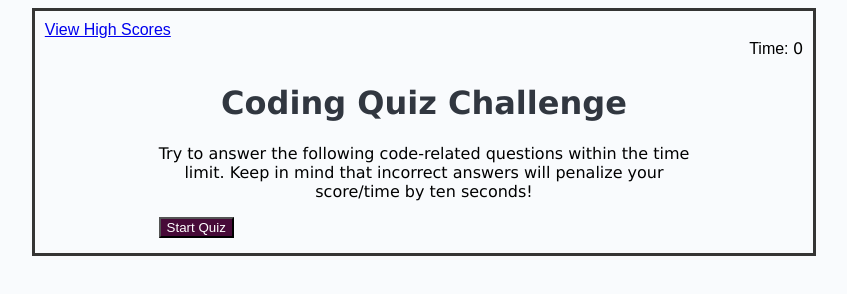
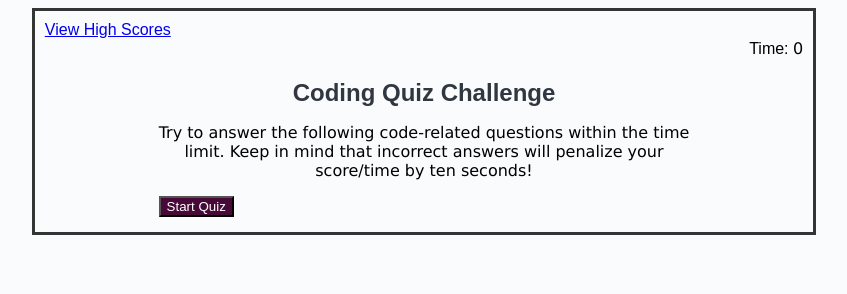
Before and after one commit to NedaParvini/JSQuizSample, a plain HTML site: page index.html in a window 1280 px wide. Shown: the whole page, without its empty margins (216-1063 px from the left). Drawn offline with Linux system fonts and the light colour scheme.

Commit message:
styles changed

```diff
--- a/styles.css
+++ b/styles.css
@@ -1,6 +1,13 @@
 body {
   font-family: sans-serif;
   background-color: #f9fbfd;
+
+}
+body h1 {
+  font-family: sans-serif;
+  font-size: 24px;
+  font-style: normal;
+  font-display:center ;
 
 }
 body h2 {
@@ -99,3 +106,8 @@ p {
     font-size: 0.8rem;
   }
 }
+@media (max-width: 320px) {
+  .btn {
+    font-size: 0.7rem;
+  }
+}
```
